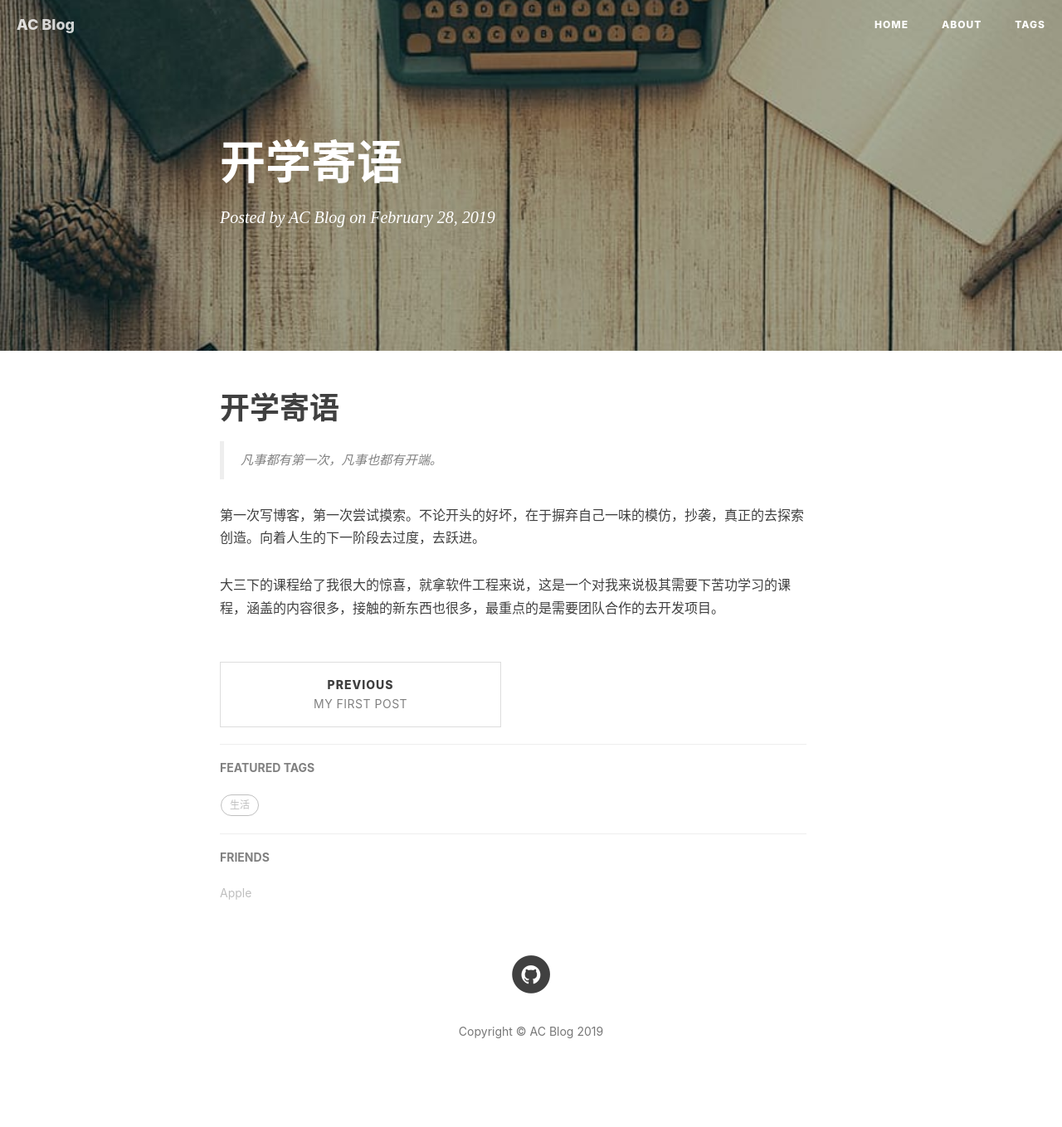
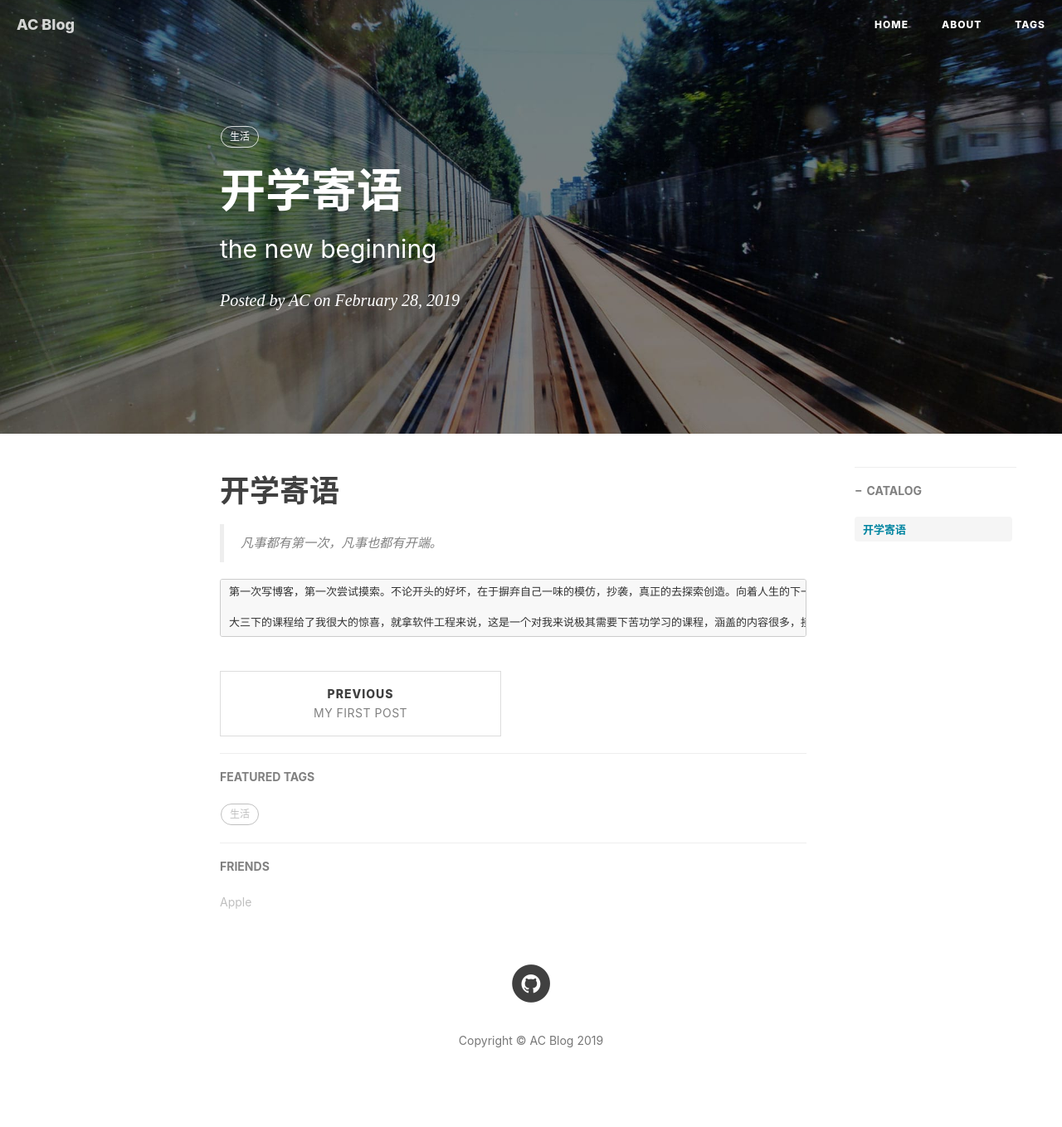
Before and after one commit to speedzero/speedzero.github.io, a Jekyll site: the page built from _posts/2019-02-28-开学寄语.md, in a window 1280 px wide. Shown: the whole page at 83% size. Built offline with Jekyll 4.4.1, drawn with Linux system fonts in a browser that asks for light colours; nearby versions of some CDN libraries; our own code applies the rules of GitHub Pages for plain Markdown files; comment, search, counter and statistics services are not loaded.

Commit message:
Update 2019-02-28-开学寄语.md

```diff
--- a/_posts/2019-02-28-开学寄语.md
+++ b/_posts/2019-02-28-开学寄语.md
@@ -1,6 +1,18 @@
+---
+layout:     post                    # 使用的布局（不需要改）
+title:      开学寄语               # 标题
+subtitle:   the new beginning #副标题
+date:       2019-02-28              # 时间
+author:     AC                      # 作者
+header-img: img/post-bg-2015.jpg    #这篇文章标题背景图片
+catalog: true                       # 是否归档
+tags:                               #标签
+    - 生活
+---
+
 # 开学寄语
  >凡事都有第一次，凡事也都有开端。
 
-第一次写博客，第一次尝试摸索。不论开头的好坏，在于摒弃自己一味的模仿，抄袭，真正的去探索创造。向着人生的下一阶段去过度，去跃进。
+    第一次写博客，第一次尝试摸索。不论开头的好坏，在于摒弃自己一味的模仿，抄袭，真正的去探索创造。向着人生的下一阶段去过度，去跃进。
 
-大三下的课程给了我很大的惊喜，就拿软件工程来说，这是一个对我来说极其需要下苦功学习的课程，涵盖的内容很多，接触的新东西也很多，最重点的是需要团队合作的去开发项目。
+    大三下的课程给了我很大的惊喜，就拿软件工程来说，这是一个对我来说极其需要下苦功学习的课程，涵盖的内容很多，接触的新东西也很多，最重点的是需要团队合作的去开发项目。
```
